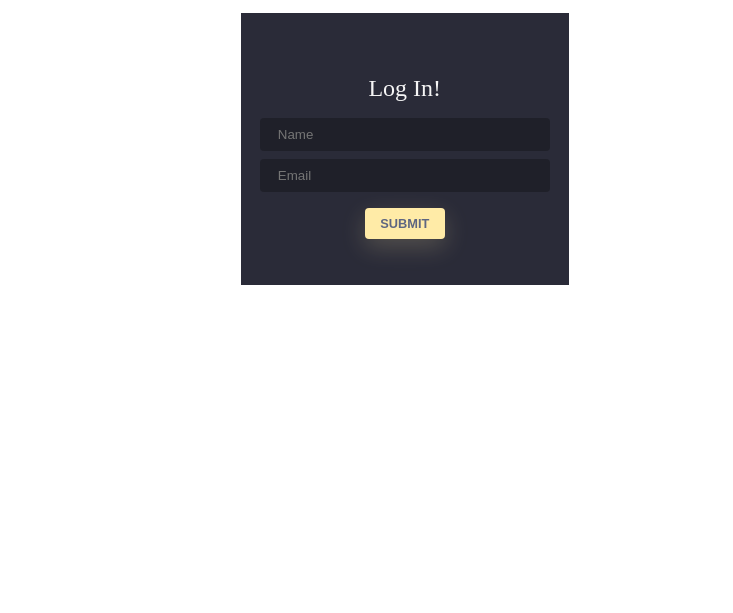
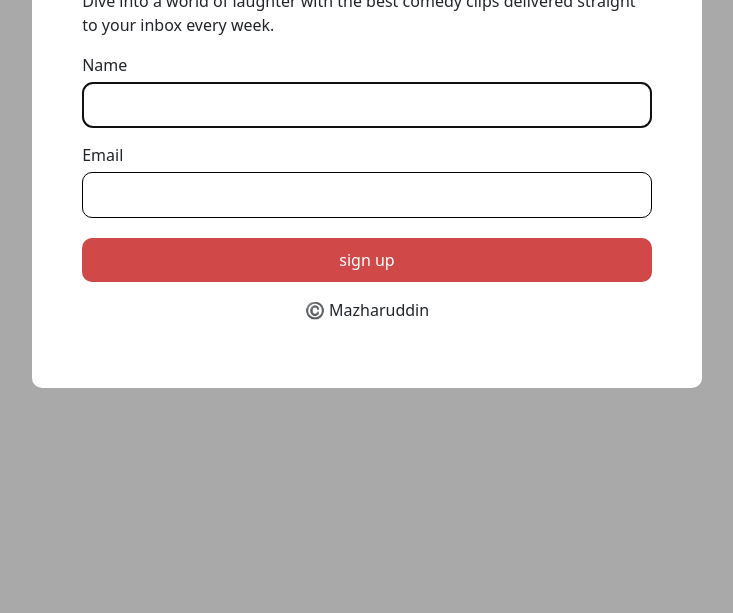
Before and after one commit to Mazhar1305/newsLetter, a website: page signup.html in a window 1280 px wide. Shown: the part 187-800 px from the top of the page, without its empty margins (273-1006 px from the left). Drawn offline with nearby package versions, Linux system fonts and the light colour scheme.

Commit message:
version-1

```diff
--- a/app.js
+++ b/app.js
@@ -52,7 +52,7 @@ app.post("/",function(req,res){
     })
   })
 
-  // request.write(dataJson);
+  request.write(dataJson);
   request.end();
 
 
@@ -69,9 +69,7 @@ app.post("/failure",function(req,res){
 
 
 
-
-
-app.listen(process.env.PORT || 3000,function(){
+app.listen(3000,function(){
   console.log("server is started on port 3000");
 });
 
--- a/public/css/style.css
+++ b/public/css/style.css
@@ -1,9 +1,111 @@
+.form-main{
+  background: #ffffff;
+  width: 60%;
+  margin: auto;
+  border-radius: 10px;
+
+ padding: 50px;
+
+
+
+}
+.main{
+  background-color: rgba(128, 128, 128, 0.68);
+  padding-top: 70px;
+  height: 100vh;
+}
+
+input{
+  border-radius: 5px;
+  padding: 10px 0px;
+}
+
+.form-container{
+  /* text-align: center; */
+
+
+
+}
+
+.lab{
+  display: flex;
+  flex-direction: column;
+
+
+}
+.lab input {
+  margin-top: 5px;
+  padding-left: 10px;
+  border-radius: 10px;
+  border: solid 1px;
+}
+
+.labEmail{
+  margin-top: 15px;
+
+}
+
+button{
+  margin-top: 20px;
+  border: none;
+ background: #D04848;
+  padding:10px  40px;
+  width: 100%;
+  color: #ffffff;
+  border-radius: 10px;
+}
+
+button:hover{
+  background: #d04848da;
+
+}
+
+
+@media (max-width:600px){
+  .form-main{
+    background: #ffffff;
+    width: 100%;
+    margin: auto;
+    border-radius: 10px;
+
+   padding: 50px;
+
+
+
+  }
+
+}
+
+
+@media  (max-width: 1024px) and (min-width: 601px) {
+  .form-main{
+    background: #ffffff;
+    width: 60%;
+    margin: auto;
+    border-radius: 10px;
+
+   padding: 50px;
+
+
+
+
+  }
+
+  .main{
+    height: 100vh;
+  }
+
+}
+
+
+/*
+
 
 .main{
    margin: auto;
-  width: 20%;
-  margin-top: 200px;
-}
+   width: 90%;
+
+} */
 
 .card {
   width: 290px;
--- a/signup.html
+++ b/signup.html
@@ -1,29 +1,62 @@
 <!DOCTYPE html>
 <html lang="en">
+
 <head>
   <meta charset="UTF-8">
   <meta name="viewport" content="width=device-width, initial-scale=1.0">
   <title>Document</title>
+  <link href="https://cdn.jsdelivr.net/npm/bootstrap@5.3.3/dist/css/bootstrap.min.css" rel="stylesheet"
+    integrity="sha384-QWTKZyjpPEjISv5WaRU9OFeRpok6YctnYmDr5pNlyT2bRjXh0JMhjY6hW+ALEwIH" crossorigin="anonymous">
   <link rel="stylesheet" href="css/style.css">
+
 </head>
+
 <body>
-<div class="main">
-  <div class="card">
-    <h4 class="title">Log In!</h4>
-    <form action="/" method="post">
-      <div class="field">
-        <input  id="logpass" placeholder="Name" class="input-field" name="name" type="text" required  autofocus>
-      </div>
 
-      <div class="field">
-      <input id="logemail" placeholder="Email" class="input-field" name="email" type="email"  required>
-      </div>
+  <div class="main">
+    <div class="form-container container">
+      <form action="/" method="post" class="form-main">
+        <h1>Sign up for FREE !!</h1>
+        <p>Dive into a world of laughter with the best comedy clips delivered straight to your inbox every week.</p>
+        <div class="lab labName">
+          <label for="name">Name</label>
+          <input type="text" name="name" placeholder="" id="name" autofocus>
+        </div>
 
-      <button class="btn" type="submit">submit</button>
+        <div class="lab labEmail">
+          <label for="email">Email</label>
+          <input type="email" name="email" placeholder="" id="email">
+        </div>
 
-    </form>
+        <div class="btnn">
+          <button type="submit">sign up </button>
+        </div>
+
+        <div class="mt-3 text-center">
+          <p>©️ Mazharuddin</p>
+        </div>
+      </form>
+    </div>
   </div>
-</div>
+
+
+
+
+
+
+
+
+
+
+
+
+
+
+
+
+
+
 
 </body>
+
 </html>
```
Also changed, not shown: failure.html (+27 -4 lines), success.html (+29 -4 lines), 1 other file.
